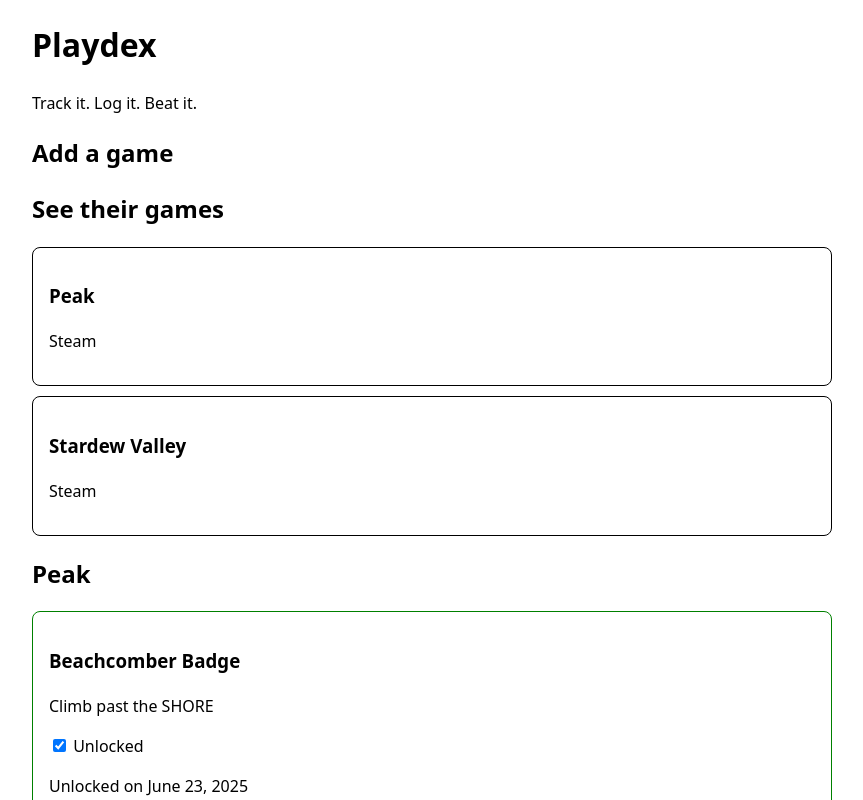
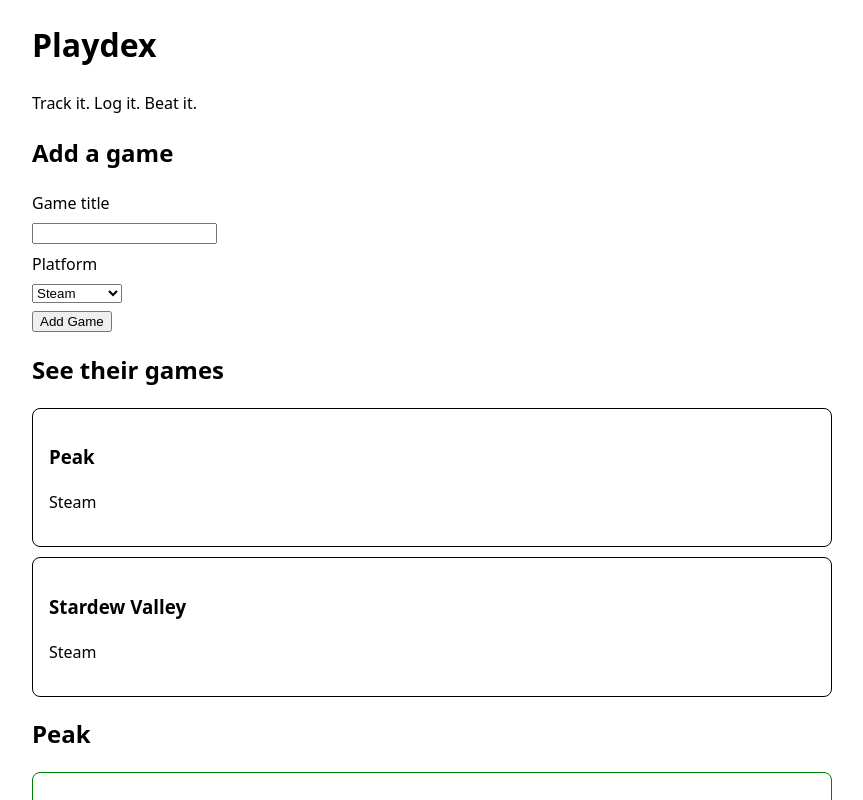
Before and after one commit to RikkaKallinen/playdex-achievement-tracker, a React (Vite) app: page / in a window 1280 px wide. Shown: the top 800 px of the page, without its empty margins (208-1071 px from the left). Built offline with nearby package versions, Linux system fonts and the light colour scheme.

Commit message:
Add games with an AddGameForm component

```diff
--- /dev/null
+++ b/src/AddGameForm.jsx
@@ -0,0 +1,64 @@
+import { useState } from "react";
+
+function AddGameForm({ onAddGame }) {
+    const [title, setTitle] = useState("");
+    const [platform, setPlatform] = useState("steam");
+    const [otherPlatform, setOtherPlatform] = useState("");
+
+    function handleSubmit(event) {
+        event.preventDefault();
+
+        onAddGame({
+            id: crypto.randomUUID(),
+            title: title,
+            platform: platform,
+            otherPlatform: platform === "other" ? otherPlatform : "",
+            achievements: []
+        });
+
+        setTitle("");
+        setPlatform("steam");
+        setOtherPlatform("");
+    }
+
+    return (
+        <form onSubmit={handleSubmit}>
+            <label htmlFor="game-title">Game title</label>
+            <input
+                type="text"
+                id="game-title"
+                value={title}
+                onChange={(event) => setTitle(event.target.value)}
+                required
+            />
+
+            <label htmlFor="platform">Platform</label>
+            <select
+                id="platform"
+                value={platform}
+                onChange={(event) => setPlatform(event.target.value)}
+            >
+                <option value="steam">Steam</option>
+                <option value="xbox">Xbox</option>
+                <option value="playstation">PlayStation</option>
+                <option value="other">Other</option>
+            </select>
+
+            {platform === "other" && (
+                <>
+                    <label htmlFor="other-platform">Platform name</label>
+                    <input
+                        type="text"
+                        id="other-platform"
+                        value={otherPlatform}
+                        onChange={(event) => setOtherPlatform(event.target.value)}
+                        required
+                    />
+                </>
+            )}
+            <button type="submit">Add Game</button>
+        </form>
+    );
+}
+
+export default AddGameForm;
--- a/src/App.jsx
+++ b/src/App.jsx
@@ -2,6 +2,7 @@ import { starterGames } from "./data";
 import GameCard from "./GameCard";
 import { useState } from "react";
 import AchievementCard from "./AchievementCard";
+import AddGameForm from "./AddGameForm";
 
 function App() {
     const [games, setGames] = useState(starterGames);
@@ -33,6 +34,10 @@ function App() {
         }));
     }
 
+    function addGame(newGame) {
+        setGames([...games, newGame]);
+    }
+
     return (
         <>
             <header>
@@ -42,6 +47,7 @@ function App() {
             <main>
                 <section>
                     <h2>Add a game</h2>
+                    <AddGameForm onAddGame={addGame} />
                 </section>
 
                 <section>
```
